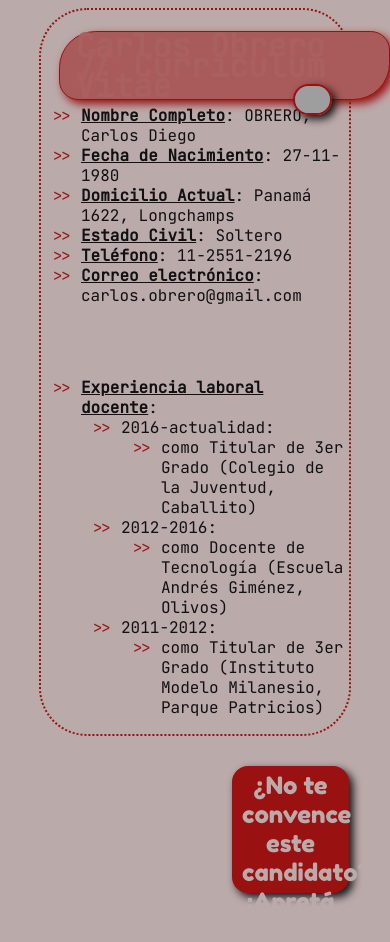
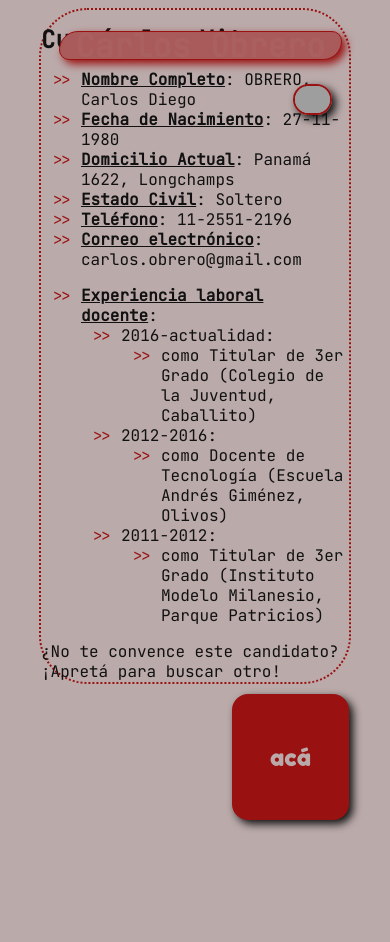
Before and after one commit to FernandoEnguix/c-a-o-s, a plain HTML site: page index.html in a window 390 px wide. After the commit the page ends 844 px from the top, so only its background shows below. Drawn offline with Linux system fonts and the light colour scheme; grey boxes are pictures that could not be loaded.

Commit message:
Add responsiveness to html

```diff
--- a/index.html
+++ b/index.html
@@ -4,18 +4,16 @@
     <meta charset="UTF-8">
     <meta http-equiv="X-UA-Compatible" content="IE=edge">
     <meta name="viewport" content="width=device-width, initial-scale=1.0">
-    <title>C.A.O.S.: Currículum Apócrifo Online Semiautomático</title>
+    <title>C.A.O.S.: Currículum Apócrifo Online Semiautomatizado</title>
     <link rel="stylesheet" href="style.css">
 </head>
 <body>
-    <h1><span id="nombreH1"></span> // Currículum Vitae</h1>
-    <br>  <br>  <br>  <br>
+    <h1><span id="nombreH1"></span></h1>
+    <h2>Currículum Vitae</h2>
+
     <main class="main-content">
         <section class="datos">
-            <section id="foto">
-                <img src="" alt="Foto del candidato">
-            </section>
-
+            <img id="foto" src="" alt="Foto del candidato">
             <ul id="datosBio">
                 <li><strong>Nombre Completo</strong>: <span id="nombreBio"></span></li>
                 <li><strong>Fecha de Nacimiento</strong>: <span id="fechaBio"></span></li>
@@ -23,10 +21,9 @@
                 <li><strong>Estado Civil</strong>: <span id="estadoCivilBio"></span></li>
                 <li><strong>Teléfono</strong>: <span id="telefonoBio"></span></li>
                 <li><strong>Correo electrónico</strong>: <span id="mailBio"></span></li>
-            </div>
+            </ul>
         </section>
 
-        <br><br>
 
         <section class="experiencia">
             <ul id="expLab">
@@ -46,8 +43,13 @@
             </ul>
         </section>
 
-        <button id="btn">¿No te convence este candidato? <br> ¡Apretá acá para buscar otro!</button>
+        <section>
 
+        </section>
+
+        <div id="btnContainer">
+            ¿No te convence este candidato? ¡Apretá <button><span id="btn">acá</span></button> para buscar otro!
+        </div>
     </main>
 
     <script src="script.js"></script>
```
